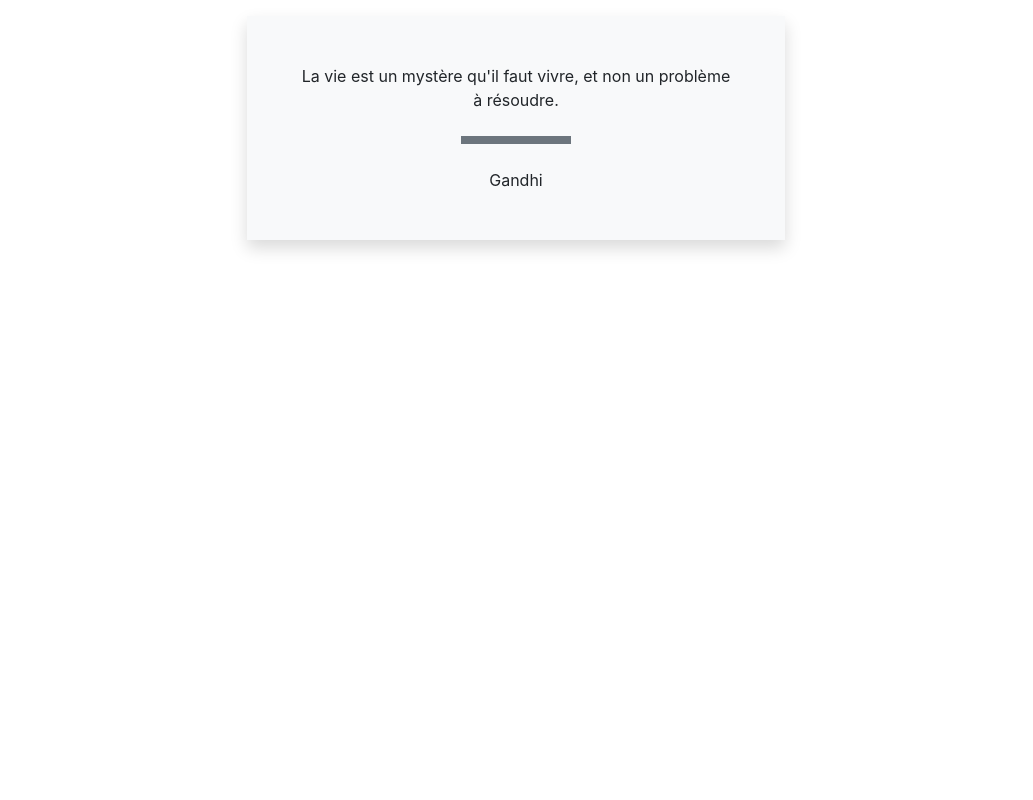
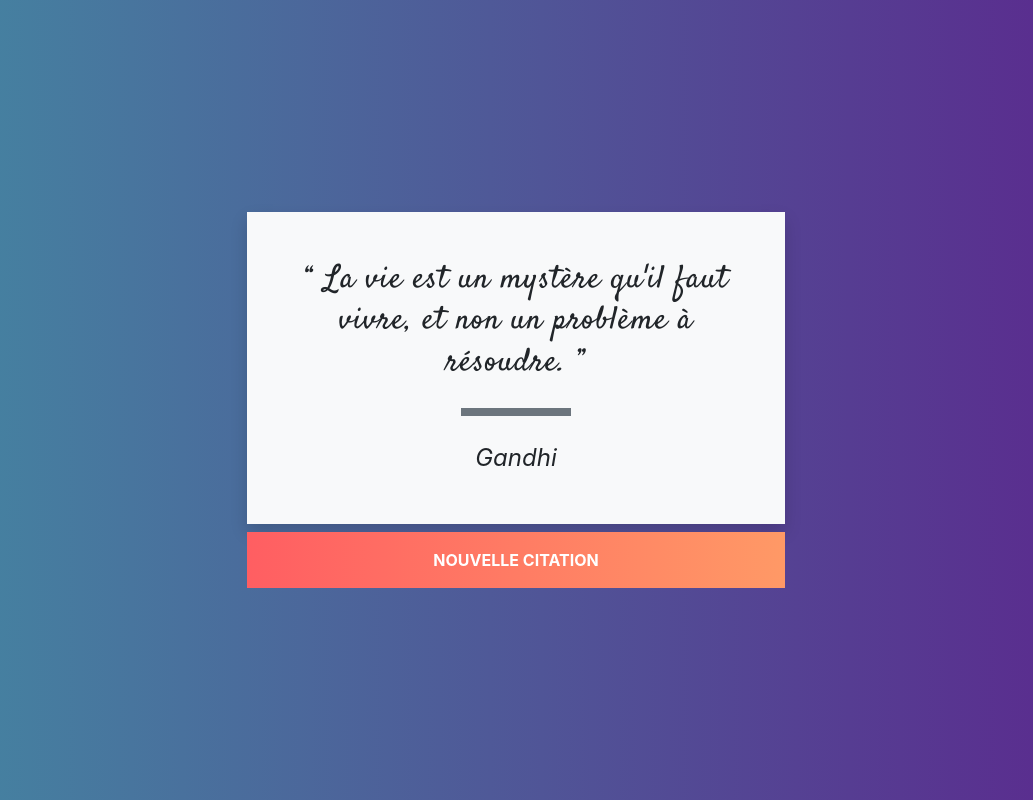
Before and after one commit to KrmDev/Projet-Citation, a plain HTML site: page index.html in a window 1280 px wide. Shown: the whole page, without its empty margins (124-1157 px from the left). Drawn offline with nearby package versions, Linux system fonts and the light colour scheme.

Commit message:
Fin de la V2 du site

```diff
--- a/index.html
+++ b/index.html
@@ -1,15 +1,13 @@
 <!DOCTYPE html>
-<html lang="fr">
+<html lang="en" >
 <head>
   <meta charset="UTF-8">
-    <meta http-equiv="X-UA-Compatible" content="IE=edge">
-    <meta name="viewport" content="width=device-width, initial-scale=1.0">
-    <title>Génerateur de citation</title>
+  <title>Générateur de citations avec JavaScript</title>
   <link rel="stylesheet" href="https://stackpath.bootstrapcdn.com/bootstrap/4.4.1/css/bootstrap.min.css" integrity="sha384-Vkoo8x4CGsO3+Hhxv8T/Q5PaXtkKtu6ug5TOeNV6gBiFeWPGFN9MuhOf23Q9Ifjh" crossorigin="anonymous">
-    <link href="https://fonts.googleapis.com/css?family=Satisfy&display=swap" rel="stylesheet">
+<link href="https://fonts.googleapis.com/css?family=Satisfy&display=swap" rel="stylesheet"><link rel="stylesheet" href="./style.css">
+
 </head>
 <body>
-
 <div class="container h-100">
 
   <div class="row align-items-center justify-content-center h-100">
@@ -33,8 +31,7 @@
   </div>
 
 </div>
-
-      <script src="main.js"></script>
+  <script  src="script.js"></script>
 
 </body>
 </html>
--- /dev/null
+++ b/style.css
@@ -0,0 +1,34 @@
+html, body {
+  background: #5C258D;
+  background: -webkit-linear-gradient(to right, #4389A2, #5C258D);
+  background: linear-gradient(to right, #4389A2, #5C258D);
+  height: 100%;
+  min-width: 500px;
+}
+
+#citation {
+  font-size: 2em;
+  font-family: 'Satisfy', curve;
+  line-height: 1.3em;
+  letter-spacing: 1px;
+}
+
+#citation:before {
+    content: open-quote;
+}
+
+#citation:after {
+    content: close-quote;
+}
+
+#auteur {
+  font-size: 1.5em;
+  font-style: italic;
+}
+
+#nouveau {
+  background: #ff9966;
+  background: -webkit-linear-gradient(to right, #ff5e62, #ff9966);
+  background: linear-gradient(to right, #ff5e62, #ff9966);
+  cursor: pointer;
+}
--- a/styles.css
+++ /dev/null
@@ -1,34 +0,0 @@
-html, body {
-    background: #5C258D;
-    background: -webkit-linear-gradient(to right, #4389A2, #5C258D);
-    background: linear-gradient(to right, #4389A2, #5C258D);
-    height: 100%;
-    min-width: 500px;
-  }
-
-  #citation {
-    font-size: 2em;
-    font-family: 'Satisfy', curve;
-    line-height: 1.3em;
-    letter-spacing: 1px;
-  }
-
-  #citation:before {
-      content: open-quote;
-  }
-
-  #citation:after {
-      content: close-quote;
-  }
-
-  #auteur {
-    font-size: 1.5em;
-    font-style: italic;
-  }
-
-  #nouveau {
-    background: #ff9966;
-    background: -webkit-linear-gradient(to right, #ff5e62, #ff9966);
-    background: linear-gradient(to right, #ff5e62, #ff9966);
-    cursor: pointer;
-  }
```
Also changed, not shown: script.js (line endings or trailing spaces). Lines whose indentation alone changed are shown as unchanged.
